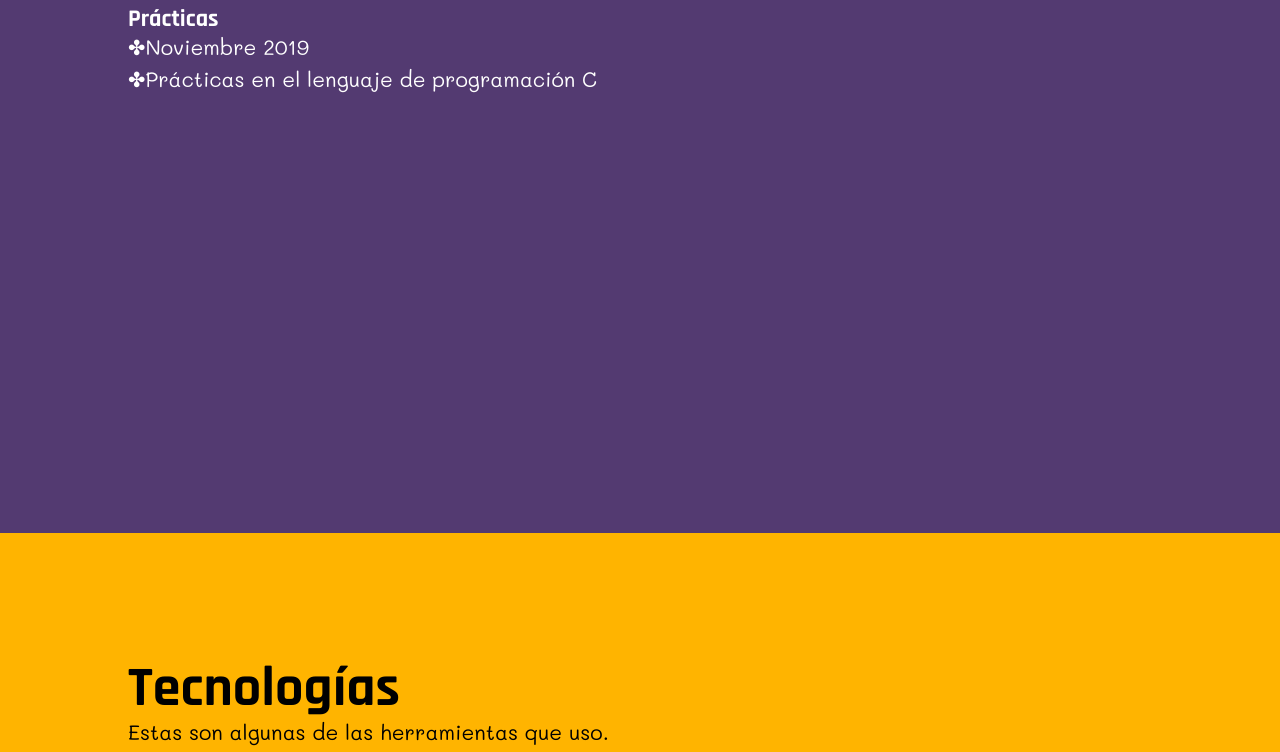
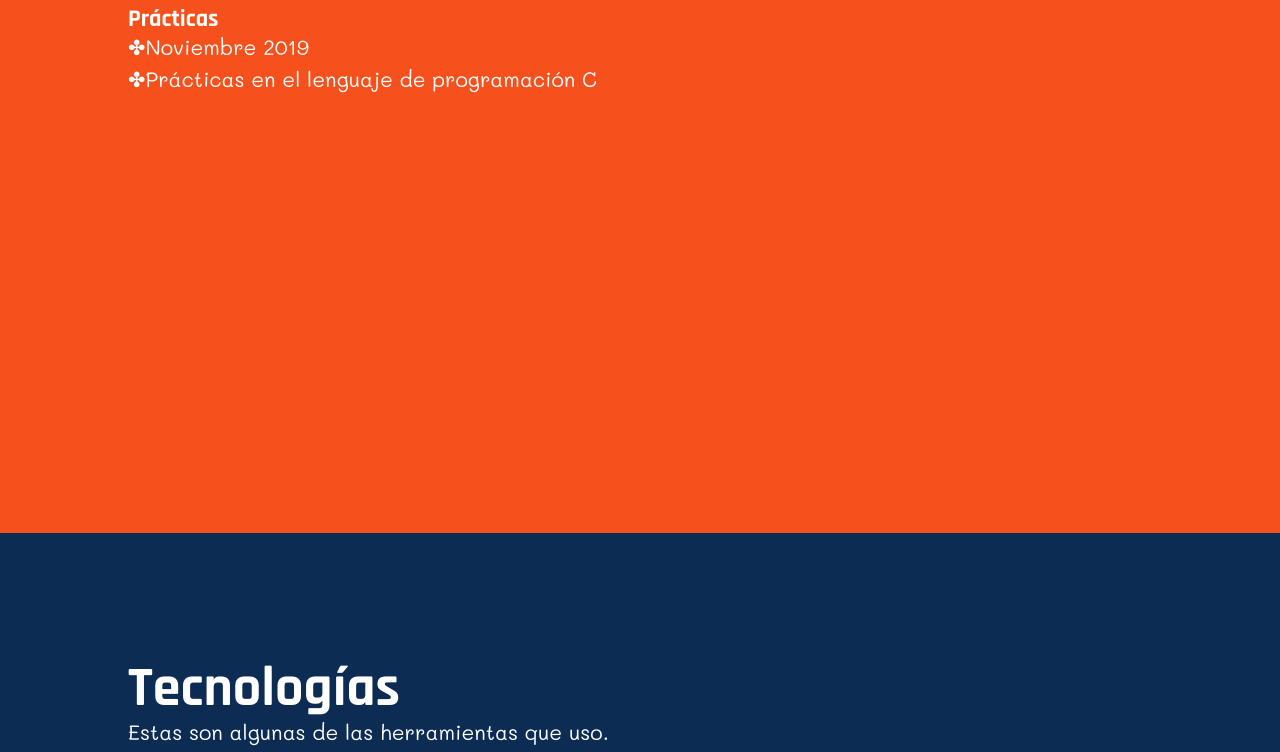
Before and after one commit to ElDuartte/portafolio-V1-js-gsap, a website: page index.html in a window 1280 px wide. Shown: the part 1867-2619 px from the top of the page. Drawn offline with Linux system fonts and the light colour scheme.

Commit message:
cambio colores de secciones

```diff
--- a/scss/lib/Variables.scss
+++ b/scss/lib/Variables.scss
@@ -17,8 +17,8 @@ $font-text: "Mali", cursive;
 /*--------------------------------*/
 
 $color-section-first: #00a6ed;
-$color-section-second: #f6511d;
+$color-section-second: #533a71;
 // $color-section-third: #567a09;
-$color-section-third: #533a71;
-$color-section-fourth: #ffb400;
-$color-section-fifth: #0d2c54;
+$color-section-third: #f6511d;
+$color-section-fourth: #0d2c54;
+$color-section-fifth: #ffb400;
--- a/scss/styles/fifth.scss
+++ b/scss/styles/fifth.scss
@@ -1,5 +1,6 @@
 .fifth {
 	background-color: $color-section-fifth;
+	color: #000;
 }
 .card {
 	height: 100%;
--- a/scss/styles/fourth.scss
+++ b/scss/styles/fourth.scss
@@ -1,6 +1,6 @@
 .fourth {
 	background-color: $color-section-fourth;
-	color: #000;
+	// color: #000;
 }
 
 .text-fourth {
```
Also changed, not shown: css/index.css.
